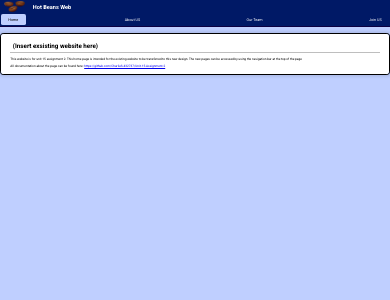
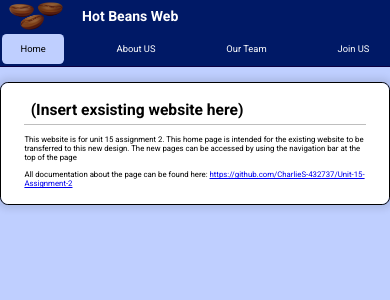
Before and after one commit to CompIsle/U15A2-Charlie-Smith, a SvelteKit app in the folder src/: page / in a window 390 px wide. Shown: the top 300 px of the page. Built offline with nearby package versions, Linux system fonts and the light colour scheme.

Commit message:
Moving style around

```diff
--- a/src/src/app.html
+++ b/src/src/app.html
@@ -16,7 +16,6 @@
 <style>
 	body{
 		background-color: #BFCFFF;
-        font: 1dvw 'Roboto', Arial, sans-serif;
         padding: 0;
         margin: 0;
     }
--- a/src/src/routes/+layout.svelte
+++ b/src/src/routes/+layout.svelte
@@ -13,6 +13,7 @@
 
 <style>
     .container{
+        font: 1dvw 'Roboto', Arial, sans-serif;
         display: grid;
         grid-template-columns: 3vw 94vw 3vw;
         grid-template-rows: auto 2em auto;
@@ -36,9 +37,6 @@
             grid-column: 1/4;
         }
         .container{
-            font-size: .8em;
-        }
-        body{
             font-size: 1.5dvw;
         }
     }
@@ -46,7 +44,7 @@
         .Page{
             grid-column: 1/4;
         }
-        body{
+        .container{
             font-size: 2dvw;
         }
     }
```
